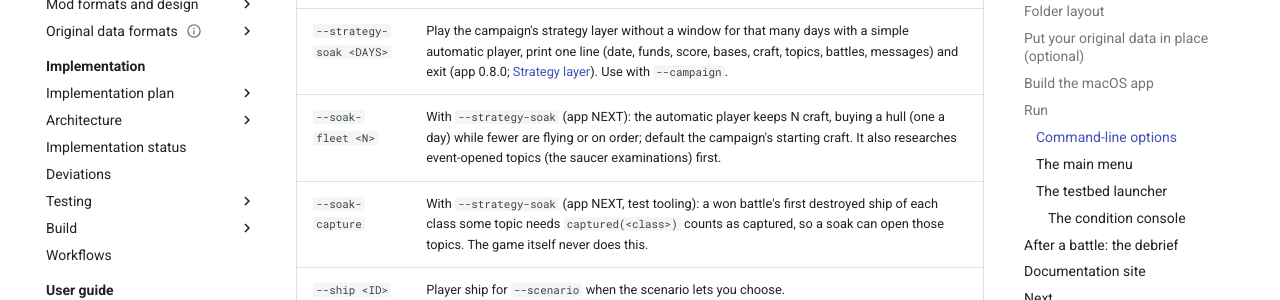
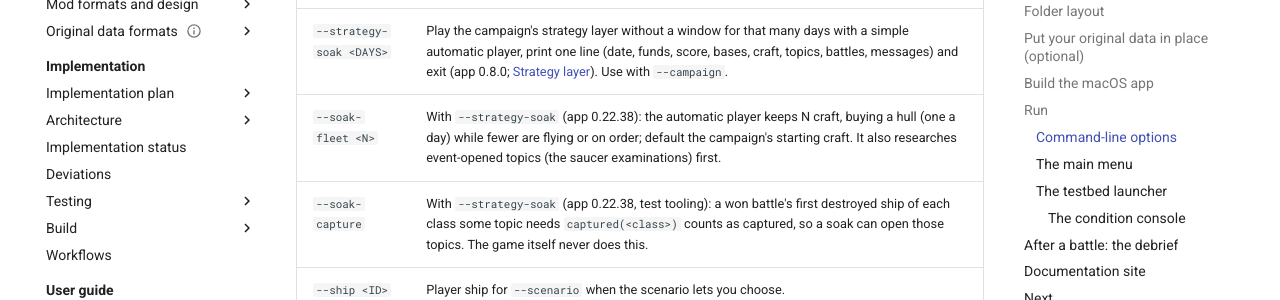
Before and after one commit to bbogovich/OpenInterceptor, an MkDocs documentation site: the page built from docs/user-guide/getting-started.md, in a window 1280 px wide and 900 px high, scrolled down 4059 px. Shown: the part 151-451 px from the top of the window. Built offline with MkDocs 1.6.1 and Material for MkDocs 9.7.7, drawn with Linux system fonts in a browser that asks for light colours.

Commit message:
Docs: app 0.22.38
Co-Authored-By: Claude Opus 5.5 <noreply@anthropic.com>

```diff
--- a/docs/user-guide/getting-started.md
+++ b/docs/user-guide/getting-started.md
@@ -138,8 +138,8 @@ scripts/check.sh
 | `--cutscene <ID>` | Play this cutscene of the campaign, then open the main menu (or the launcher, for a campaign without a strategy layer) (app 0.13.0; [Cutscenes](../modding/cutscenes.md)). |
 | `--video <REF>` | Play this video, then open the main menu (or the launcher) (app 0.12.0): `original:<file>.smk` from your data (for example `original:alientrans1.smk`) or a pack path; Smacker files only. |
 | `--strategy-soak <DAYS>` | Play the campaign's strategy layer without a window for that many days with a simple automatic player, print one line (date, funds, score, bases, craft, topics, battles, messages) and exit (app 0.8.0; [Strategy layer](../modding/strategy.md#trying-a-campaign-out)). Use with `--campaign`. |
-| `--soak-fleet <N>` | With `--strategy-soak` (app NEXT): the automatic player keeps N craft, buying a hull (one a day) while fewer are flying or on order; default the campaign's starting craft. It also researches event-opened topics (the saucer examinations) first. |
-| `--soak-capture` | With `--strategy-soak` (app NEXT, test tooling): a won battle's first destroyed ship of each class some topic needs `captured(<class>)` counts as captured, so a soak can open those topics. The game itself never does this. |
+| `--soak-fleet <N>` | With `--strategy-soak` (app 0.22.38): the automatic player keeps N craft, buying a hull (one a day) while fewer are flying or on order; default the campaign's starting craft. It also researches event-opened topics (the saucer examinations) first. |
+| `--soak-capture` | With `--strategy-soak` (app 0.22.38, test tooling): a won battle's first destroyed ship of each class some topic needs `captured(<class>)` counts as captured, so a soak can open those topics. The game itself never does this. |
 | `--ship <ID>` | Player ship for `--scenario` when the scenario lets you choose. |
 | `--view <VIEW>` | Start view: `cockpit`, `forward`, `left`, `right`, `rear-left`, `rear-right`, `chase`, `chase-manual`. |
 | `--model <NAME>` | Open the model viewer on this model: a ship class id (`comet`) or an original mesh name (`XBASE7`). |
```
Also changed, not shown: docs/implementation/status.md (+1 -1 lines), docs/implementation/testing/unit-tests.md (+1 -1 lines).
